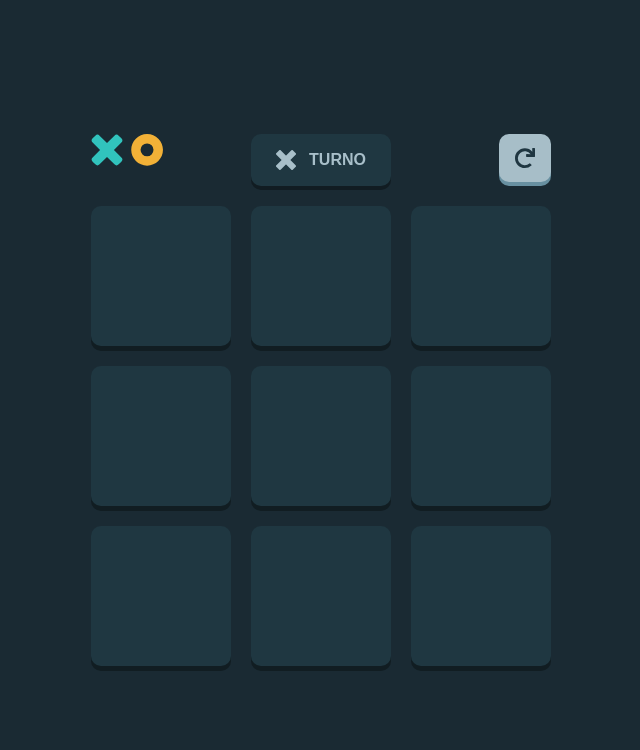
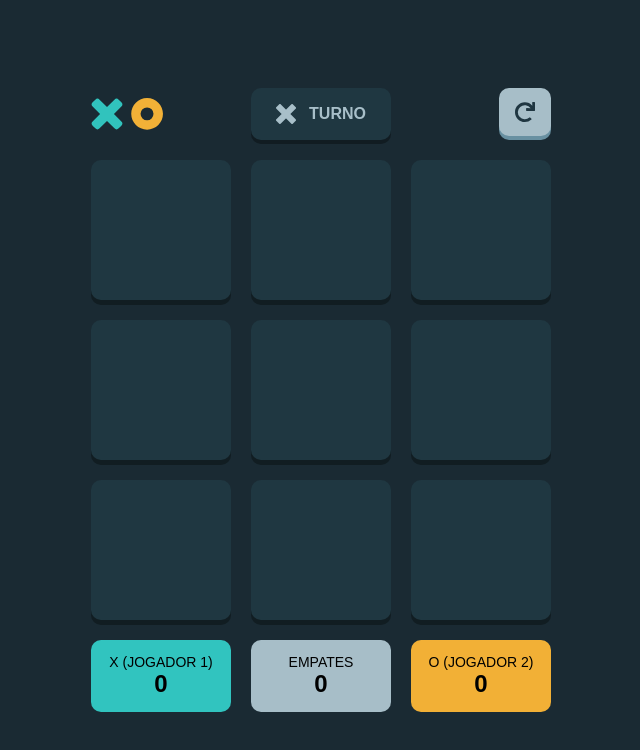
Before and after one commit to Samuel-Oripes/jogo-da-velha-2.0, a React (Vite) app: page /jogo in a window 1280 px wide. Shown: the top 750 px of the page, without its empty margins (319-959 px from the left). Built offline with nearby package versions, Linux system fonts and the light colour scheme.

Commit message:
adicionado lógica de jogo e vitória

```diff
--- a/src/containers/Jogo/index.jsx
+++ b/src/containers/Jogo/index.jsx
@@ -1,10 +1,23 @@
 import Reiniciar from '../../assets/icon-restart.svg';
 import Logo from '../../assets/logo.svg';
-import { ButtonRestart, Container, Grid, Input, Label, Turno } from './styles';
+import {
+	ButtonRestart,
+	Container,
+	Empate,
+	Grid,
+	Input,
+	JogadorO,
+	JogadorX,
+	Label,
+	Turno,
+} from './styles';
 
 import { useState } from 'react';
 import IconeO from '../../assets/icon-o.svg';
 import IconeX from '../../assets/icon-x.svg';
+
+import IconeODestaque from '../../assets/o-vitoria.png';
+import IconeXDestaque from '../../assets/x-vitoria.png';
 
 import TurnoO from '../../assets/imagem O.png';
 import TurnoX from '../../assets/imagem X.png';
@@ -13,13 +26,54 @@ export function Jogo() {
 	// true = X, false = O
 	const [jogador, setJogador] = useState(true);
 	const [quadrados, setQuadrados] = useState(Array(9).fill(null));
+	const [placarO, setPlacarO] = useState(0);
+	const [placarX, setPlacarX] = useState(0);
+	const [placarEmpate, setPlacarEmpate] = useState(0);
+	const [linhaVencedora, setLinhaVencedora] = useState(null);
+
+	const encontrarLinhaVencedora = (simbolo, novosQuadrados) => {
+		const indices = [
+			[0, 1, 2],
+			[3, 4, 5],
+			[6, 7, 8],
+			[0, 3, 6],
+			[1, 4, 7],
+			[2, 5, 8],
+			[0, 4, 8],
+			[2, 4, 6],
+		];
+
+		for (let i = 0; i < indices.length; i++) {
+			const linha = indices[i];
+			if (linha.every((index) => novosQuadrados[index] === simbolo)) {
+				return linha;
+			}
+		}
+		return null;
+	};
 
 	const verificar = (index) => {
 		if (quadrados[index] !== null) return;
 
 		const novosQuadrados = [...quadrados];
+		novosQuadrados[index] = jogador ? 'X' : 'O';
 
-		novosQuadrados[index] = jogador ? 'X' : 'O';
+		const linhaX = encontrarLinhaVencedora('X', novosQuadrados);
+		if (linhaX) {
+			setLinhaVencedora(linhaX);
+			setPlacarX(placarX + 1);
+		}
+
+		const linhaO = encontrarLinhaVencedora('O', novosQuadrados);
+		if (linhaO) {
+			setLinhaVencedora(linhaO);
+			setPlacarO(placarO + 1);
+		}
+
+		const empate = novosQuadrados.every((quadrado) => quadrado !== null);
+		if (empate) {
+			setPlacarEmpate(placarEmpate + 1);
+		}
 
 		setQuadrados(novosQuadrados);
 		setJogador(!jogador);
@@ -28,23 +82,50 @@ export function Jogo() {
 	const reiniciarJogo = () => {
 		setQuadrados(Array(9).fill(null));
 		setJogador(true);
+		setPlacarEmpate(0);
+		setPlacarO(0);
+		setPlacarX(0);
+		setLinhaVencedora(null);
 	};
 
 	function Quadrados({ quantidade = 9 }) {
+		const simboloVencedor = linhaVencedora
+			? quadrados[linhaVencedora[0]]
+			: null;
+
 		return (
 			<>
-				{Array.from({ length: quantidade }).map((_, i) => (
-					<Label key={`${i + 1}`} onClick={() => verificar(i)}>
+				{Array.from({ length: quantidade }).map((_, i) => {
+					const estaEmLinhaVencedora = linhaVencedora?.includes(i);
+
+					return (
+						<Label
+							key={`${i + 1}`}
+							onClick={() => verificar(i)}
+							$vencedor={estaEmLinhaVencedora}
+							$simboloVencedor={estaEmLinhaVencedora ? simboloVencedor : null}
+						>
 							<Input
 								type="radio"
 								name={`quadrado${i + 1}`}
 								checked={quadrados[i] !== null}
 								readOnly
 							/>
-						{quadrados[i] === 'X' && <img src={IconeX} alt="X" />}
-						{quadrados[i] === 'O' && <img src={IconeO} alt="O" />}
+							{quadrados[i] === 'X' && (
+								<img
+									src={estaEmLinhaVencedora ? IconeXDestaque : IconeX}
+									alt="X"
+								/>
+							)}
+							{quadrados[i] === 'O' && (
+								<img
+									src={estaEmLinhaVencedora ? IconeODestaque : IconeO}
+									alt="O"
+								/>
+							)}
 						</Label>
-				))}
+					);
+				})}
 			</>
 		);
 	}
@@ -52,7 +133,9 @@ export function Jogo() {
 	return (
 		<Container>
 			<Grid>
+				<div className="div-img">
 					<img src={Logo} alt="logo" />
+				</div>
 				<Turno>
 					{jogador === true && <img src={TurnoX} alt="X" />}
 					{jogador === false && <img src={TurnoO} alt="O" />}
@@ -63,8 +146,19 @@ export function Jogo() {
 						<img src={Reiniciar} alt="ícone reiniciar" />
 					</button>
 				</ButtonRestart>
-
 				<Quadrados />
+				<JogadorX>
+					<p>X (JOGADOR 1)</p>
+					<span>{placarX}</span>
+				</JogadorX>
+				<Empate>
+					<p>EMPATES</p>
+					<span>{placarEmpate}</span>
+				</Empate>
+				<JogadorO>
+					<p>O (JOGADOR 2)</p>
+					<span>{placarO}</span>
+				</JogadorO>
 			</Grid>
 		</Container>
 	);
--- a/src/containers/Jogo/styles.js
+++ b/src/containers/Jogo/styles.js
@@ -12,8 +12,18 @@ export const Container = styled.div`
 export const Grid = styled.div`
     display: grid;
     grid-template-columns: repeat(3, 140px);
-    grid-template-rows: 52px repeat(3, 140px);
+    grid-template-rows: 52px repeat(3, 140px) 72px;
     gap: 20px;
+
+    .div-img {
+        display: flex;
+        justify-content: flex-start;
+        align-items: center;
+    }
+
+    .placar {
+        text-align: center;
+    }
 `;
 
 export const Turno = styled.div`
@@ -33,7 +43,6 @@ export const Turno = styled.div`
 `;
 
 export const ButtonRestart = styled.div`
-    width: 100%;
     display: flex;
     justify-content: flex-end;
 
@@ -47,6 +56,11 @@ export const ButtonRestart = styled.div`
         border: none;
         background-color: ${(props) => props.theme.azulClaroNeutro};
         box-shadow: 0 4px ${(props) => props.theme.azulMedioNeutro};
+        transition: .3s ease;
+    }
+
+    button:hover {
+        transform: scale(1.1);
     }
 `;
 
@@ -58,10 +72,69 @@ export const Label = styled.label`
     justify-content: center;
     border-radius: 10px;
     border: none;
-    background-color: ${(props) => props.theme.azulArdosiaClaro};
-    box-shadow: 0 5px ${(props) => props.theme.azulProfundo};
+    background-color: ${(props) => {
+			if (props.$vencedor) {
+				return props.$simboloVencedor === 'X'
+					? props.theme.ciano
+					: props.theme.amarelo;
+			}
+			return props.theme.azulArdosiaClaro;
+		}};
+    box-shadow: 0 5px ${(props) => {
+			if (props.$vencedor) {
+				return props.$simboloVencedor === 'X'
+					? props.theme.cianoEscuro
+					: props.theme.mostarda;
+			}
+			return props.theme.azulProfundo;
+		}};
 `;
 
 export const Input = styled.input`
     appearance: none;
 `;
+
+export const JogadorX = styled.div`
+    display: flex;
+    align-items: center;
+    justify-content: center;
+    flex-direction: column;
+    background-color: ${(props) => props.theme.ciano};
+    border-radius: 10px;
+    font-size: 14px;
+
+    span {
+        font-size: 24px;
+        font-weight: bold;
+    }
+`;
+
+export const JogadorO = styled.div`
+    display: flex;
+    align-items: center;
+    justify-content: center;
+    flex-direction: column;
+    background-color: ${(props) => props.theme.amarelo};
+    border-radius: 10px;
+    font-size: 14px;
+
+    span {
+        font-size: 24px;
+        font-weight: bold;
+    }
+`;
+
+export const Empate = styled.div`
+    display: flex;
+    align-items: center;
+    justify-content: center;
+    flex-direction: column;
+    background-color: ${(props) => props.theme.azulClaroNeutro};
+    border-radius: 10px;
+    font-size: 14px;
+
+    span {
+        font-size: 24px;
+        font-weight: bold;
+    }
+`;
```
Also changed, not shown: src/components/Resultado/index.jsx (added), src/components/Resultado/styles.js (added). Lines whose indentation alone changed are shown as unchanged.
